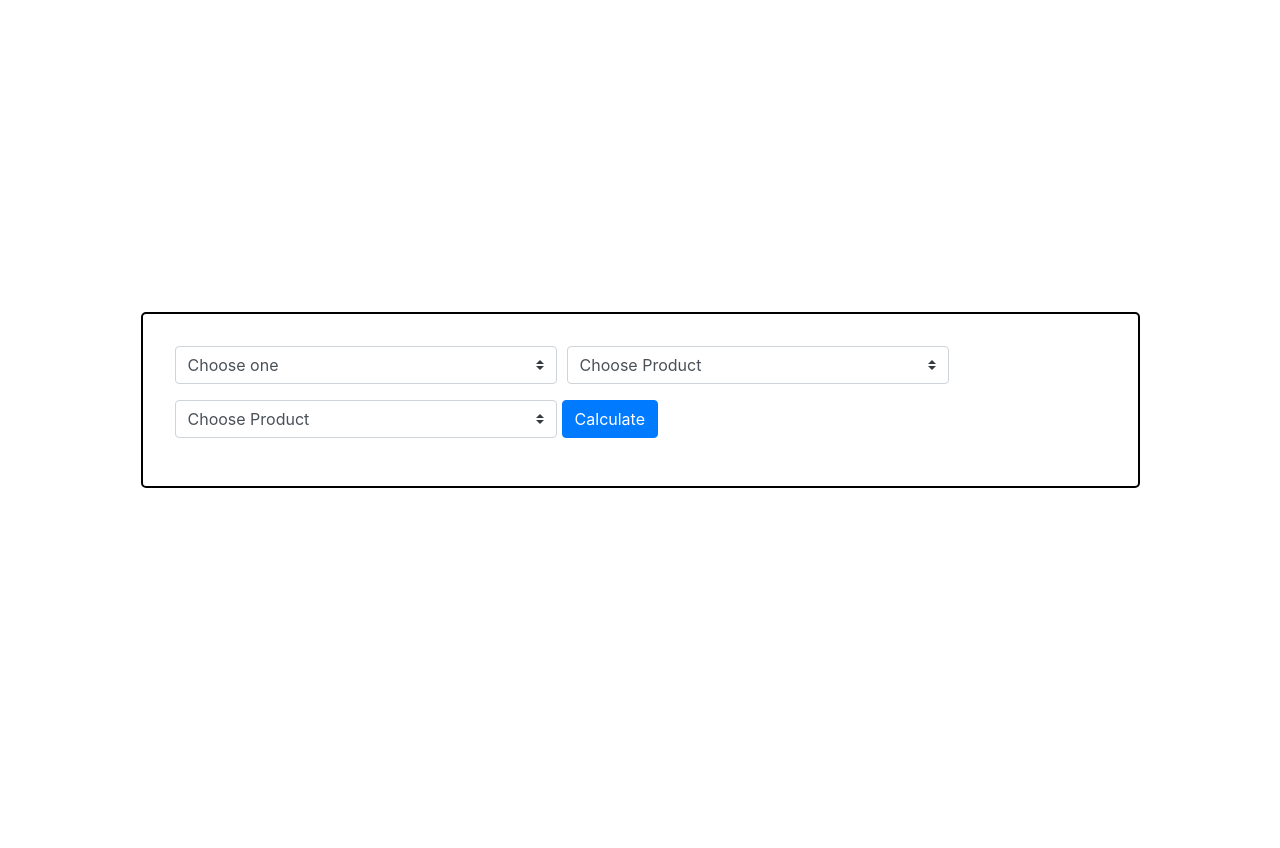
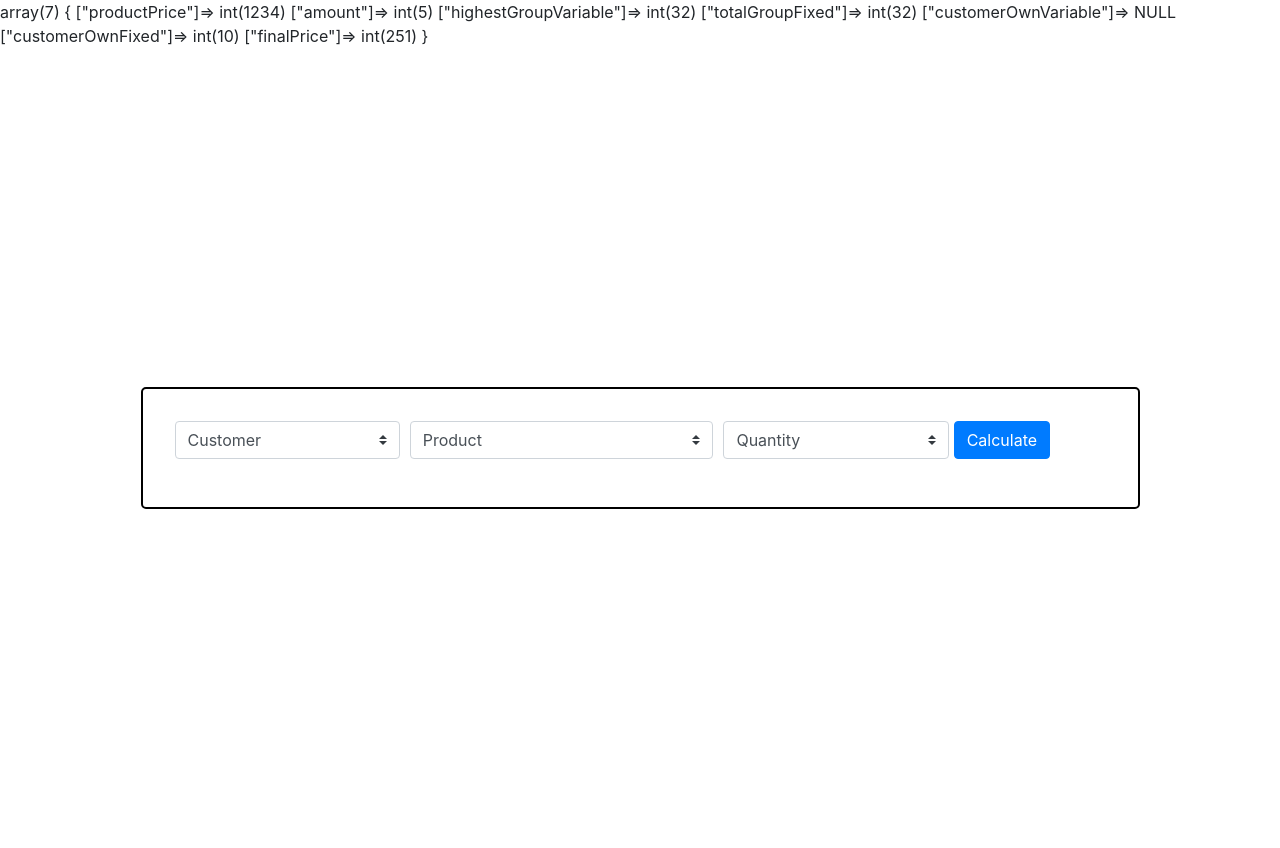
Before and after one commit to Hub-Mo-Amotek/OOPriceCalculator, a PHP site: template Views/home.php in a window 1280 px wide. Before the commit the page ends 488 px from the top, so only its background shows below. Run offline with PHP 8.4, Linux system fonts and the light colour scheme; the template is opened without the code that fills it, so the values that code supplies are empty.

Commit message:
added dummy data array to work with the calculations in the home view

```diff
--- a/Controllers/HomeController.php
+++ b/Controllers/HomeController.php
@@ -13,7 +13,7 @@ class HomeController {
         if(isset($POST['submit'])){
 
 
-            if($_POST['customerId'] !== 'Choose one' && $_POST['productId'] !== 'Choose Product' && $_POST['quantity'] !== 'Choose Product'){
+            if($_POST['customerId'] !== 'Customer' && $_POST['productId'] !== 'Product' && $_POST['quantity'] !== 'Quantity'){
 
                 $customerId = $dataSource->retrieveCustomer($POST['customerId']);
                 $productId = $dataSource->retrieveProduct($POST['productId']);
@@ -21,9 +21,6 @@ class HomeController {
                 $quantity = $_POST['quantity'];
 
                 $priceCalculator = new priceCalculator($customerId, $allRelatedGroups, $productId, $quantity);
-
-                $priceCalculator->findBetterDiscount();
-                var_dump($quantity);
 
             }
 
--- a/Styles/style.css
+++ b/Styles/style.css
@@ -19,6 +19,6 @@ form {
 .container {
   height: 100%;
   display: flex;
-  justify-content: center;
+  justify-content: space-around;
   align-items: center;
 }
--- a/Views/home.php
+++ b/Views/home.php
@@ -3,12 +3,19 @@ declare(strict_types=1);
 include 'Views/include/header.php';
 ?>
 
+<?php
+
+$dummyInfo = ["productPrice" => 1234, "amount" => 5, "highestGroupVariable" => 32, "totalGroupFixed" => 32, "customerOwnVariable" => NULL, "customerOwnFixed" => 10, "finalPrice" => 251];
+var_dump($dummyInfo);
+
+?>
+
 <div class="container">
     <form method="post">
         <div class="form-row">
-            <div class="col-md-5 mb-3">
+            <div class="col-md-3 mb-3">
                 <select class="custom-select" name='customerId'>
-                    <option selected="selected">Choose one</option>
+                    <option selected="selected">Customer</option>
                     <?php
                     // A sample product array
                     // Iterating through the product array
@@ -18,9 +25,9 @@ include 'Views/include/header.php';
                     ?>
                 </select>
             </div>
-            <div class="col-md-5 mb-3">
+            <div class="col-md-4 mb-3">
                 <select class="custom-select" name='productId'>
-                    <option selected="selected">Choose Product</option>
+                    <option selected="selected">Product</option>
                     <?php
                     // A sample product array
                     // Iterating through the product array
@@ -31,9 +38,9 @@ include 'Views/include/header.php';
                     ?>
                 </select>
             </div>
-            <div class="col-md-5 mb-3">
+            <div class="col-md-3 mb-3">
                 <select class="custom-select" name='quantity'>
-                    <option selected="selected">Choose Product</option>
+                    <option selected="selected">Quantity</option>
                     <?php
                     for($i=1;$i<=100;$i++)  {
                         echo "<option value='$i'>$i</option>";
```
